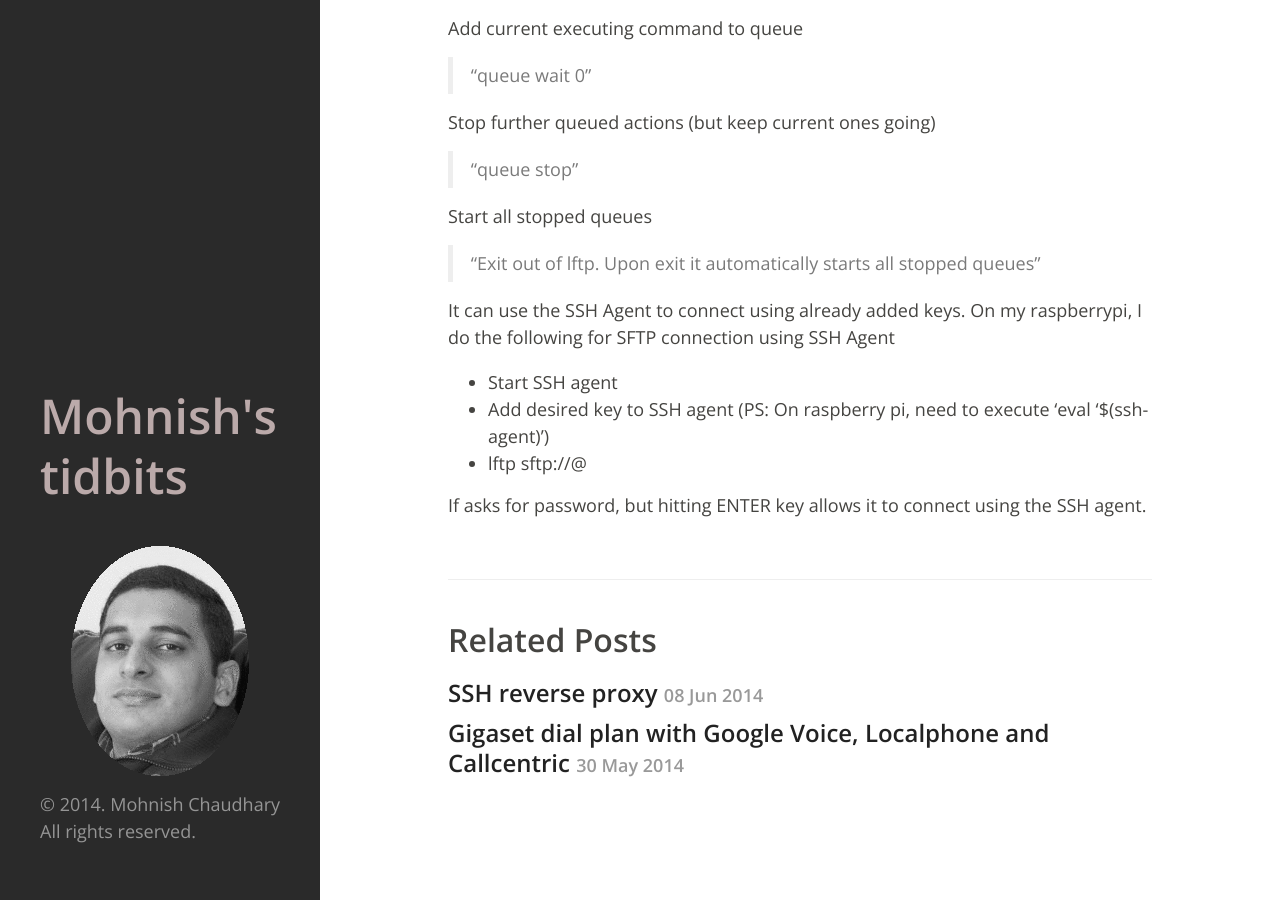
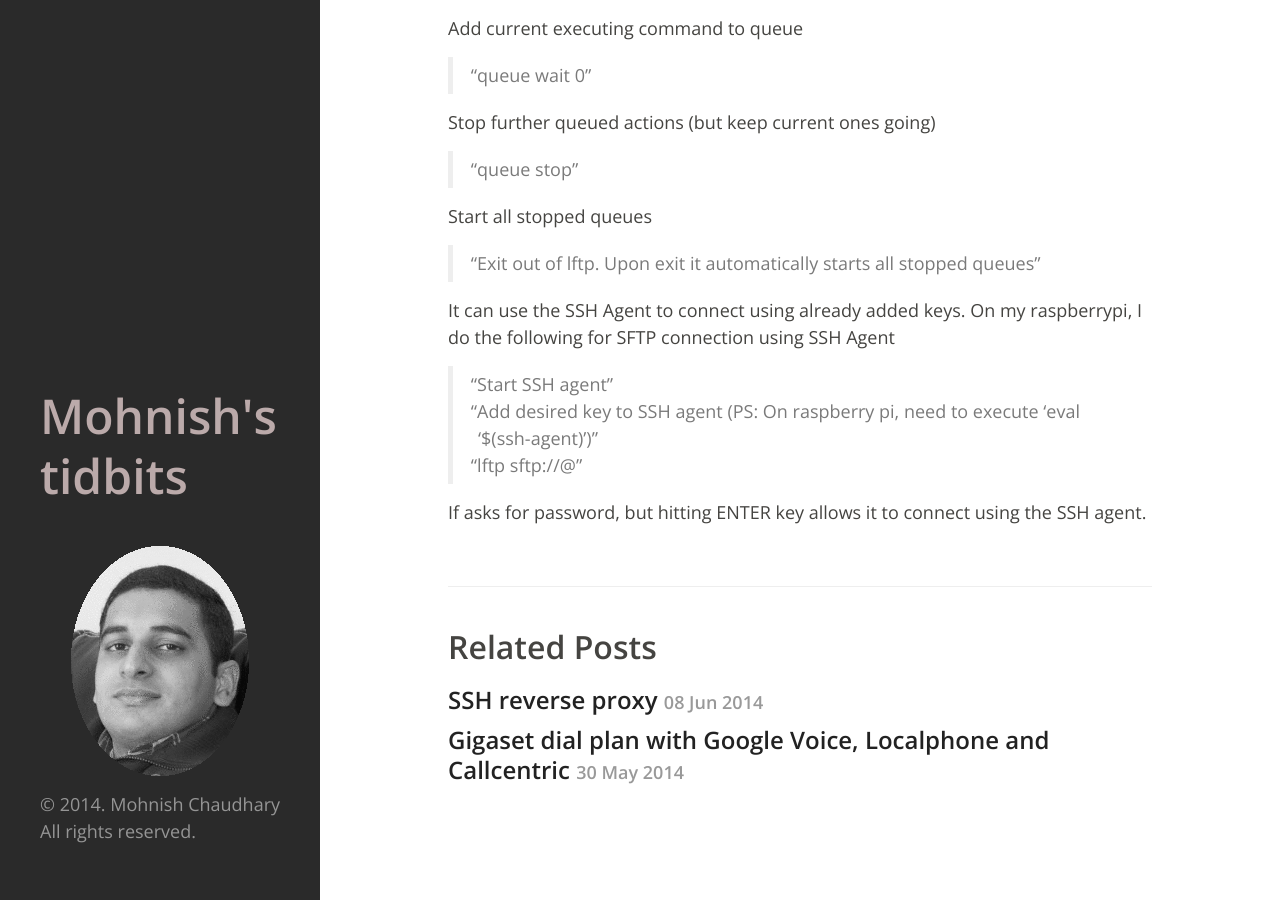
Before and after one commit to mohnish82/mohnish82.github.io, a Jekyll site: the page built from _posts/2014-09-11-LFTP-queues.md, in a window 1280 px wide and 900 px high, scrolled down 1084 px. Built offline with Jekyll 4.4.1, drawn with Linux system fonts in a browser that asks for light colours; Markdown is read by kramdown in place of the engine named in the settings.

```diff
--- a/_posts/2014-09-11-LFTP-queues.md
+++ b/_posts/2014-09-11-LFTP-queues.md
@@ -42,8 +42,10 @@ Start all stopped queues
 > Exit out of lftp. Upon exit it automatically starts all stopped queues
 
 It can use the SSH Agent to connect using already added keys. On my raspberrypi, I do the following for SFTP connection using SSH Agent
-* Start SSH agent
-* Add desired key to SSH agent (PS: On raspberry pi, need to execute 'eval '$(ssh-agent)')
-* lftp sftp://<user>@<server>
+> Start SSH agent
+>
+> Add desired key to SSH agent (PS: On raspberry pi, need to execute 'eval '$(ssh-agent)')
+>
+> lftp sftp://<user>@<server>
 
 If asks for password, but hitting ENTER key allows it to connect using the SSH agent.
```
